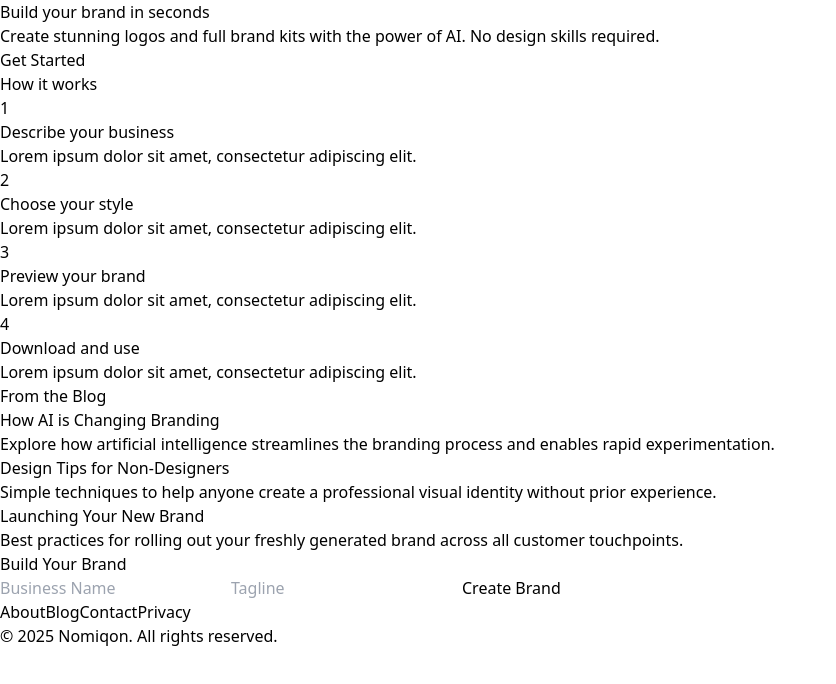
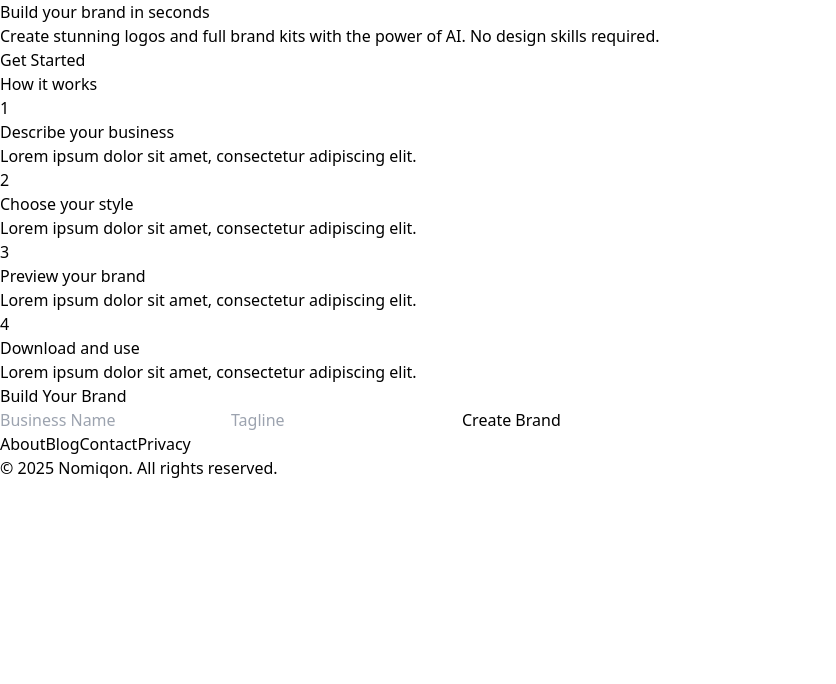
Before and after one commit to sooheilkrm/nomiqon-web, a Next.js app: page / in a window 1280 px wide. Shown: the top 684 px of the page, without its empty margins (0-836 px from the left). Built offline with nearby package versions, Linux system fonts and the light colour scheme.

Commit message:
Update index.js

```diff
--- a/pages/index.js
+++ b/pages/index.js
@@ -1,7 +1,6 @@
 import Head from 'next/head'
 import HeroSection from '../components/HeroSection'
 import HowItWorks from '../components/HowItWorks'
-import BlogPreview from '../components/BlogPreview'
 import FormSection from '../components/FormSection'
 import Footer from '../components/Footer'
 
@@ -13,7 +12,6 @@ export default function Home() {
       </Head>
       <HeroSection />
       <HowItWorks />
-      <BlogPreview />
       <FormSection />
       <Footer />
     </>
```
